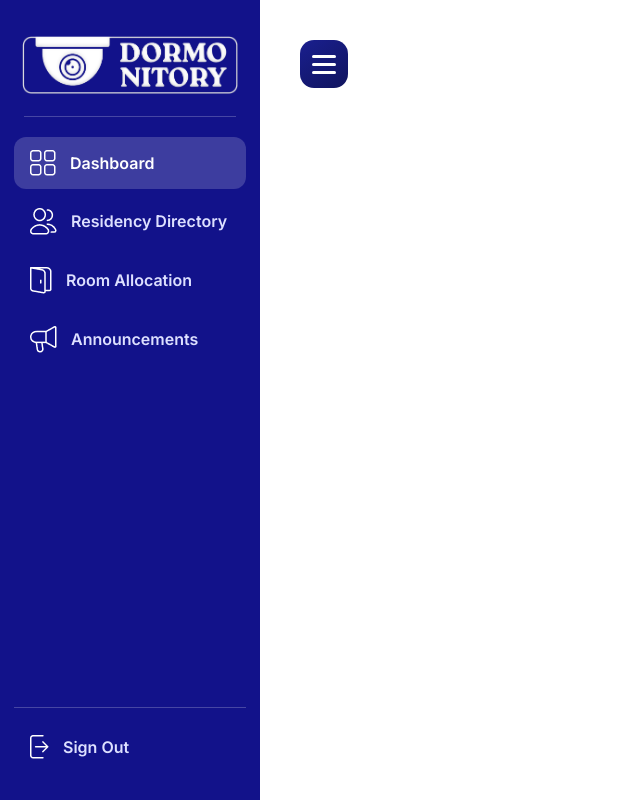
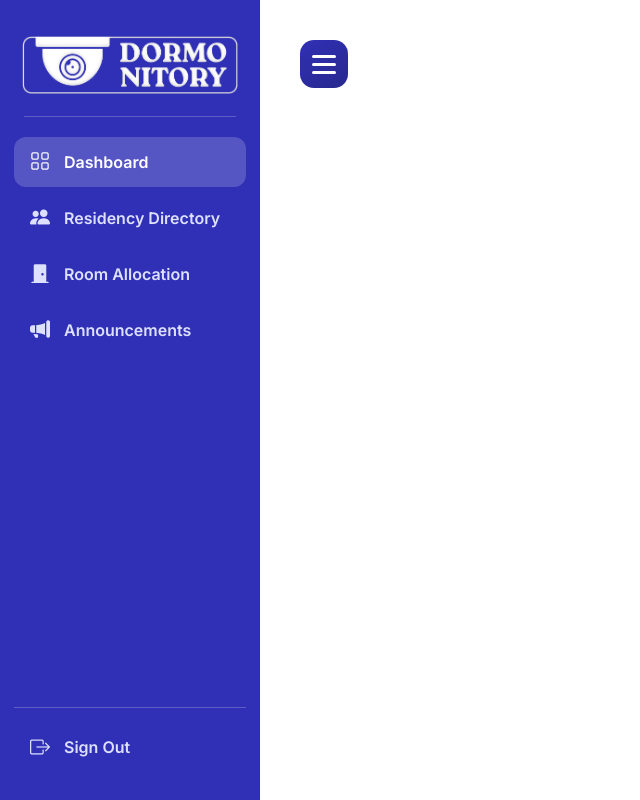
Before and after one commit to sharmipit/Dormonitory, a PHP site: page /includes/admin-sidebar.html in a window 1280 px wide. Shown: the whole page, without its empty margins (0-640 px from the left). Run offline with PHP 8.4, Linux system fonts and the light colour scheme.

Commit message:
bootstrap icons

```diff
--- a/assets/css/sidebar-styles.css
+++ b/assets/css/sidebar-styles.css
@@ -1,159 +1,220 @@
-@import url('https://fonts.googleapis.com/css2?family=Inter:wght@400;600;700;800&display=swap');
+@import url("https://fonts.googleapis.com/css2?family=Inter:wght@400;600;700;800&display=swap");
 
-:root{
-  --w:260px;
-  --bg:#12128a;
-  --t:.35s cubic-bezier(.4,0,.2,1);
+:root {
+  --w: 260px;
+  --bg: #3030b6;
+  --t: 0.35s cubic-bezier(0.4, 0, 0.2, 1);
+  --icon-size: 20px;
+  --icon-color: #dde0ff;
+  --icon-active-color: #fff;
 }
 
-*{margin:0;padding:0;box-sizing:border-box}
-body{font-family:'Inter',sans-serif;background:#ffffff;color:#12128a}
-
-.layout{display:flex;min-height:100vh}
-
-.sidebar{
-  width:var(--w);
-  background:var(--bg);
-  height:100vh;
-  position:fixed;
-  left:0;top:0;
-  padding:36px 0;
-  transition:transform var(--t);
-  z-index:200;
-}
-.sidebar.closed{ transform:translateX(-100%); }
-
-.sidebar{
-  width:var(--w);
-  background:var(--bg);
-  height:100vh;
-  position:fixed;
-  left:0;top:0;
-  padding:36px 0 28px;
-  display:flex;
-  flex-direction:column;
-  align-items:center;
-  transition:transform var(--t);
-  z-index:200;
-}
-.sidebar.closed{ transform:translateX(-100%); }
-
-.brand{
-  width:120%;
-  display:flex;
-  justify-content:center;
-  padding:0 24px 22px;
-}
-.brand img{
-  width:calc(100% - 48px);
-  height:auto;
+* {
+  margin: 0;
+  padding: 0;
+  box-sizing: border-box;
 }
 
-.divider{
-  width:calc(100% - 48px);
-  height:1px;
-  background:rgba(255,255,255,.22);
-  margin-bottom:20px;
+body {
+  font-family: "Inter", sans-serif;
+  background: #ffffff;
+  color: #12128a;
 }
 
-.divider-bottom{
-  height:1px;
-  background:rgba(255,255,255,.22);
-  margin:14px 0;
-  width:100%;
+.layout {
+  display: flex;
+  min-height: 100vh;
 }
 
-nav{
-  width:100%;
-  flex:1;
-  padding:0 14px;
-}
-nav ul{
-  list-style:none;
-  display:flex;
-  flex-direction:column;
-  gap:6px;
-}
-nav a{
-  display:flex;
-  align-items:center;
-  gap:14px;
-  padding:13px 16px;
-  border-radius:12px;
-  text-decoration:none;
-  color:#dde0ff;
-  font-family:'Inter',sans-serif;
-  font-weight:600;
-  transition:.2s;
-}
-nav a:hover{
-  background:rgba(255,255,255,.12);
-  color:white;
-}
-nav li.active a{
-  background:rgba(255,255,255,.18);
-  color:white;
+/* SIDEBAR */
+.sidebar {
+  width: var(--w);
+  background: var(--bg);
+  height: 100vh;
+  position: fixed;
+  left: 0;
+  top: 0;
+  padding: 36px 0 28px;
+  display: flex;
+  flex-direction: column;
+  align-items: center;
+  transition: transform var(--t);
+  z-index: 200;
 }
 
-.sidebar-bottom{
-  width:100%;
-  padding:0 14px;
-}
-.signout-btn{
-  display:flex;
-  align-items:center;
-  gap:14px;
-  padding:13px 16px;
-  border-radius:12px;
-  text-decoration:none;
-  color:#dde0ff;
-  font-family:'Inter',sans-serif;
-  font-weight:600;
-  transition:.2s;
-}
-.signout-btn:hover{
-  background:rgba(255,80,80,.18);
-  color:#ffb3b3;
+.sidebar.closed {
+  transform: translateX(-100%);
 }
 
-.main{
-  margin-left:var(--w);
-  width:100%;
-  padding:40px;
-  transition:margin-left var(--t);
-}
-.main.full{ margin-left:0; }
-
-.topbar{
-  display:flex;
-  align-items:center;
-  gap:18px;
+/* BRAND */
+.brand {
+  width: 120%;
+  display: flex;
+  justify-content: center;
+  padding: 0 24px 22px;
 }
 
-.hamburger{
-  width:48px;height:48px;border:none;border-radius:14px;
-  background:linear-gradient(145deg,#1a1f8f,#10145e);
-  display:flex;flex-direction:column;justify-content:center;align-items:center;
-  gap:5px;cursor:pointer;
-}
-.hamburger span{
-  width:24px;height:3px;background:white;border-radius:3px;
-  transition:.35s;
-  transform:none;
-  opacity:1;
+.brand img {
+  width: calc(100% - 48px);
+  height: auto;
 }
 
-.sidebar.closed + .topbar .hamburger span:nth-child(1){
-  transform:translateY(8px) rotate(45deg);
-}
-.sidebar.closed + .topbar .hamburger span:nth-child(2){
-  opacity:0;
-}
-.sidebar.closed + .topbar .hamburger span:nth-child(3){
-  transform:translateY(-8px) rotate(-45deg);
+/* DIVIDERS */
+.divider {
+  width: calc(100% - 48px);
+  height: 1px;
+  background: rgba(255, 255, 255, 0.22);
+  margin-bottom: 20px;
 }
 
-/* for mobile jincase */
-@media(max-width:900px){
-  .main{margin-left:0}
+.divider-bottom {
+  height: 1px;
+  background: rgba(255, 255, 255, 0.22);
+  margin: 14px 0;
+  width: 100%;
 }
+
+/* NAV */
+nav {
+  width: 100%;
+  flex: 1;
+  padding: 0 14px;
+}
+
+nav ul {
+  list-style: none;
+  display: flex;
+  flex-direction: column;
+  gap: 6px;
+}
+
+nav a {
+  display: flex;
+  align-items: center;
+  gap: 14px;
+  padding: 13px 16px;
+  border-radius: 12px;
+  text-decoration: none;
+  color: #dde0ff;
+  font-family: "Inter", sans-serif;
+  font-weight: 600;
+  transition: 0.2s;
+}
+
+nav a:hover {
+  background: rgba(255, 255, 255, 0.12);
+  color: white;
+}
+
+nav a:hover i {
+  color: var(--icon-active-color);
+}
+
+nav li.active a {
+  background: rgba(255, 255, 255, 0.18);
+  color: white;
+}
+
+nav li.active a i {
+  color: var(--icon-active-color);
+}
+
+/* ICONS */
+nav a i,
+.signout-btn i {
+  font-size: var(--icon-size);
+  color: var(--icon-color);
+  flex-shrink: 0;
+  transition: 0.2s;
+}
+
+/* SIGN OUT */
+.sidebar-bottom {
+  width: 100%;
+  padding: 0 14px;
+}
+
+.signout-btn {
+  display: flex;
+  align-items: center;
+  gap: 14px;
+  padding: 13px 16px;
+  border-radius: 12px;
+  text-decoration: none;
+  color: #dde0ff;
+  font-family: "Inter", sans-serif;
+  font-weight: 600;
+  transition: 0.2s;
+}
+
+.signout-btn:hover {
+  background: rgba(255, 80, 80, 0.18);
+  color: #ffb3b3;
+}
+
+.signout-btn:hover i {
+  color: #ffb3b3;
+}
+
+/* MAIN CONTENT */
+.main {
+  margin-left: var(--w);
+  width: 100%;
+  padding: 40px;
+  transition: margin-left var(--t);
+}
+
+.main.full {
+  margin-left: 0;
+}
+
+/* TOPBAR */
+.topbar {
+  display: flex;
+  align-items: center;
+  gap: 18px;
+}
+
+.hamburger {
+  width: 48px;
+  height: 48px;
+  border: none;
+  border-radius: 14px;
+  background: linear-gradient(145deg, #3030b6, #28288e);
+  display: flex;
+  flex-direction: column;
+  justify-content: center;
+  align-items: center;
+  gap: 5px;
+  cursor: pointer;
+}
+
+.hamburger span {
+  width: 24px;
+  height: 3px;
+  background: white;
+  border-radius: 3px;
+  transition: 0.35s;
+  transform: none;
+  opacity: 1;
+}
+
+/* HAMBURGER ANIMATION */
+.sidebar.closed + .topbar .hamburger span:nth-child(1) {
+  transform: translateY(8px) rotate(45deg);
+}
+
+.sidebar.closed + .topbar .hamburger span:nth-child(2) {
+  opacity: 0;
+}
+
+.sidebar.closed + .topbar .hamburger span:nth-child(3) {
+  transform: translateY(-8px) rotate(-45deg);
+}
+
+/* MOBILE */
+@media (max-width: 900px) {
+  .main {
+    margin-left: 0;
+  }
+}
--- a/includes/admin-sidebar.html
+++ b/includes/admin-sidebar.html
@@ -1,39 +1,57 @@
-<!DOCTYPE html>
+<!doctype html>
 <html lang="en">
   <head>
     <meta charset="UTF-8" />
-        <meta name="viewport" content="width=device-width, initial-scale=1.0"/>
+    <meta name="viewport" content="width=device-width, initial-scale=1.0" />
     <title>Dormonitory</title>
-        <link rel="stylesheet" href="../../assets/css/sidebar-styles.css">
+    <link rel="stylesheet" href="../../assets/css/sidebar-styles.css" />
+    <link
+      rel="stylesheet"
+      href="https://cdn.jsdelivr.net/npm/bootstrap-icons@1.11.3/font/bootstrap-icons.min.css"
+    />
   </head>
-
   <body>
     <div class="layout">
       <aside class="sidebar" id="sidebar">
         <div class="brand">
-                    <img src="../../assets/img/secondary-logo.png" alt="Brand">
+          <img src="../../assets/img/secondary-logo.png" alt="Brand" />
         </div>
-
         <div class="divider"></div>
-
         <nav>
           <ul>
-                        <li class="active"><a href="../admin/dashboard.html"><img src="../../assets/img/dashboard.png"><span>Dashboard</span></a></li>
-                        <li><a href="../admin/residency-directory.html"><img src="../../assets/img/residency.png"><span>Residency Directory</span></a></li>
-                        <li><a href="../admin/room-allocation.html"><img src="../../assets/img/room.png"><span>Room Allocation</span></a></li>
-                        <li><a href="../admin/announcements.html"><img src="../../assets/img/announcements.png"><span>Announcements</span></a></li>
+            <li class="active">
+              <a href="../admin/dashboard.html"
+                ><i class="bi bi-grid"></i><span>Dashboard</span></a
+              >
+            </li>
+            <li>
+              <a href="../admin/residency-directory.html"
+                ><i class="bi bi-people-fill"></i
+                ><span>Residency Directory</span></a
+              >
+            </li>
+            <li>
+              <a href="../admin/room-allocation.html"
+                ><i class="bi bi-door-closed-fill"></i
+                ><span>Room Allocation</span></a
+              >
+            </li>
+            <li>
+              <a href="../admin/announcements.html"
+                ><i class="bi bi-megaphone-fill"></i
+                ><span>Announcements</span></a
+              >
+            </li>
           </ul>
         </nav>
-
         <div class="sidebar-bottom">
           <div class="divider-bottom"></div>
           <a href="#" class="signout-btn">
-                        <img src="../../assets/img/out.png">
+            <i class="bi bi-box-arrow-right"></i>
             <span>Sign Out</span>
           </a>
         </div>
       </aside>
-
       <main class="main" id="main">
         <div class="topbar">
           <button class="hamburger" id="hamburger">
@@ -42,14 +60,13 @@
         </div>
       </main>
     </div>
-
     <script>
-            const btn = document.getElementById('hamburger');
-            const sidebar = document.getElementById('sidebar');
-            const main = document.getElementById('main');
+      const btn = document.getElementById("hamburger");
+      const sidebar = document.getElementById("sidebar");
+      const main = document.getElementById("main");
       btn.onclick = () => {
-                sidebar.classList.toggle('closed');
-                main.classList.toggle('full');
+        sidebar.classList.toggle("closed");
+        main.classList.toggle("full");
       };
     </script>
   </body>
```
Also changed, not shown: includes/tenant-sidebar.html (+30 -19 lines), assets/img/announcements.png (deleted), assets/img/dashboard.png (deleted), assets/img/home.png (deleted), assets/img/invite.png (deleted), assets/img/landing-page.png (deleted), assets/img/out.png (deleted), assets/img/qr.png (deleted), assets/img/residency.png (deleted), assets/img/room.png (deleted), assets/img/settings.png (deleted), 1 other file. Lines whose indentation alone changed are shown as unchanged.
